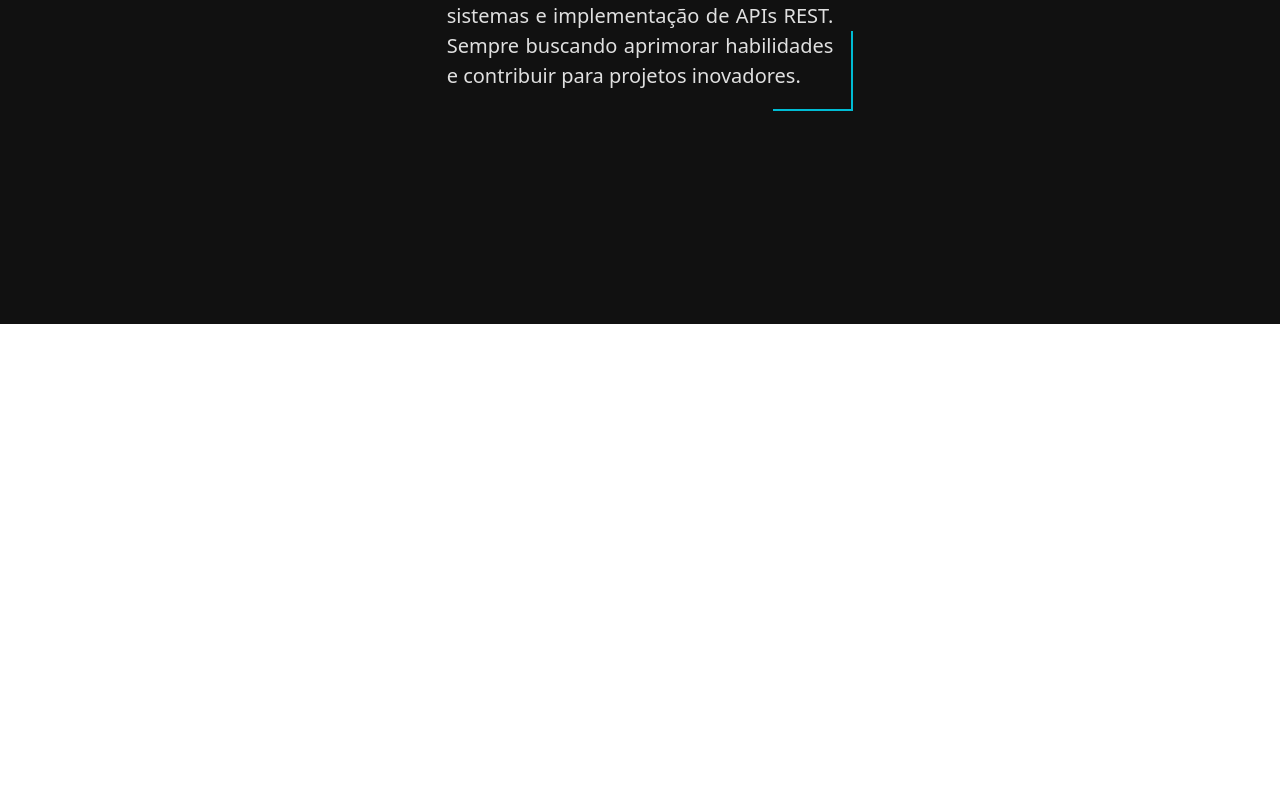
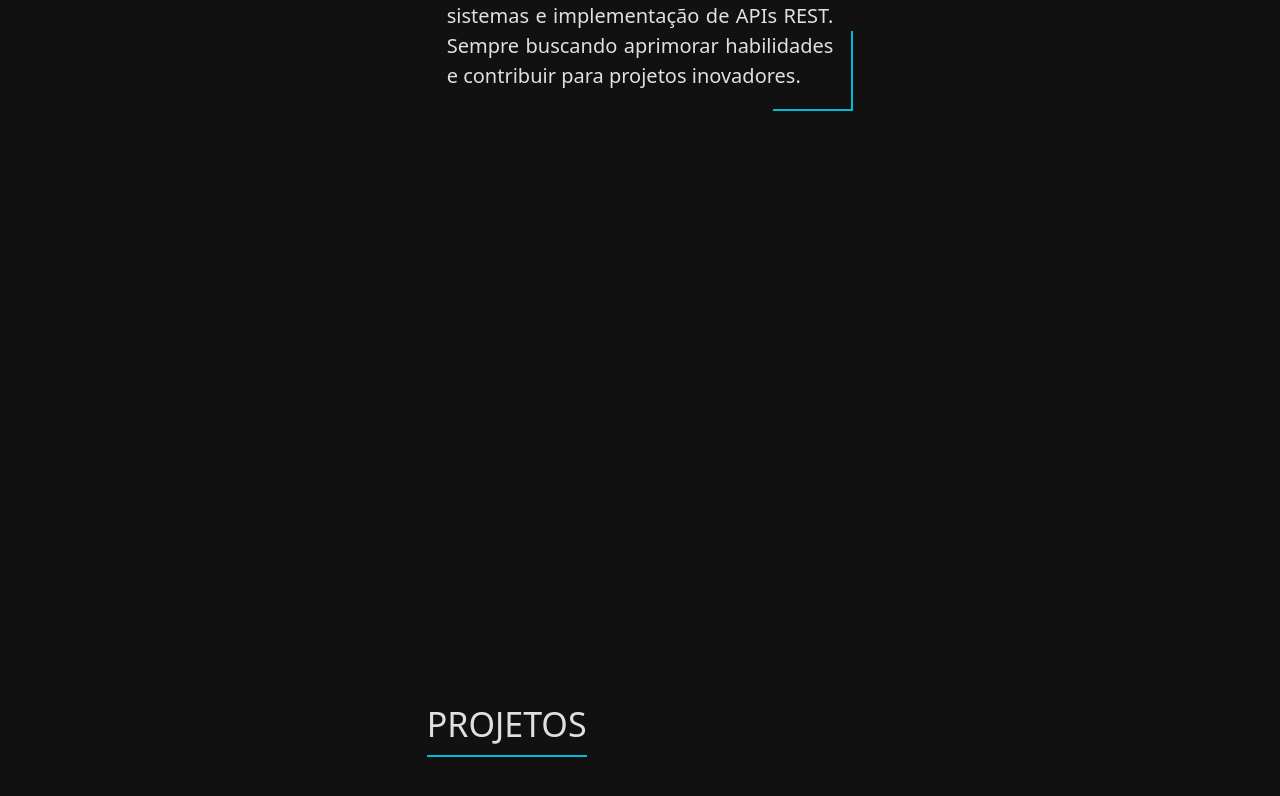
Before and after one commit to andreywilmsen/Portfolio-Andrey-Wilmsen, a Next.js app: page / in a window 1280 px wide. Shown: the part 1332-2128 px from the top of the page. Before the commit the page ends 1656 px from the top, so only its background shows below. Built offline with nearby package versions, Linux system fonts and the light colour scheme.

Commit message:
componente da seção criada

```diff
--- /dev/null
+++ b/src/app/components/Projects/Projects.tsx
@@ -0,0 +1,13 @@
+"use client"
+
+export default function Projects() {
+    return (
+        <section className="bg-section-secondary flex flex-col justify-center items-center w-full min-h-screen">
+            <div className="w-5/6 md:w-2/3 lg:w-3/6 xl:w-2/6">
+                <h1 className="text-secondary my-3 text-[32px] md:text-[34px] font-medium">
+                    <span className="border-b-2 border-b-highlight pb-2">PROJETOS</span>
+                </h1>
+            </div>
+        </section>
+    )
+}
--- a/src/app/page.tsx
+++ b/src/app/page.tsx
@@ -1,6 +1,7 @@
 import Menu from "./components/Header/Menu";
 import Hero from "./components/Hero/Hero";
 import About from "./components/About/About";
+import Projects from './components/Projects/Projects';
 
 
 export default function Home() {
@@ -9,6 +10,7 @@ export default function Home() {
       <Menu items={["Home", "Sobre", "Repositório"]} />
       <Hero />
       <About />
+      <Projects />
     </div>
   );
 }
```
